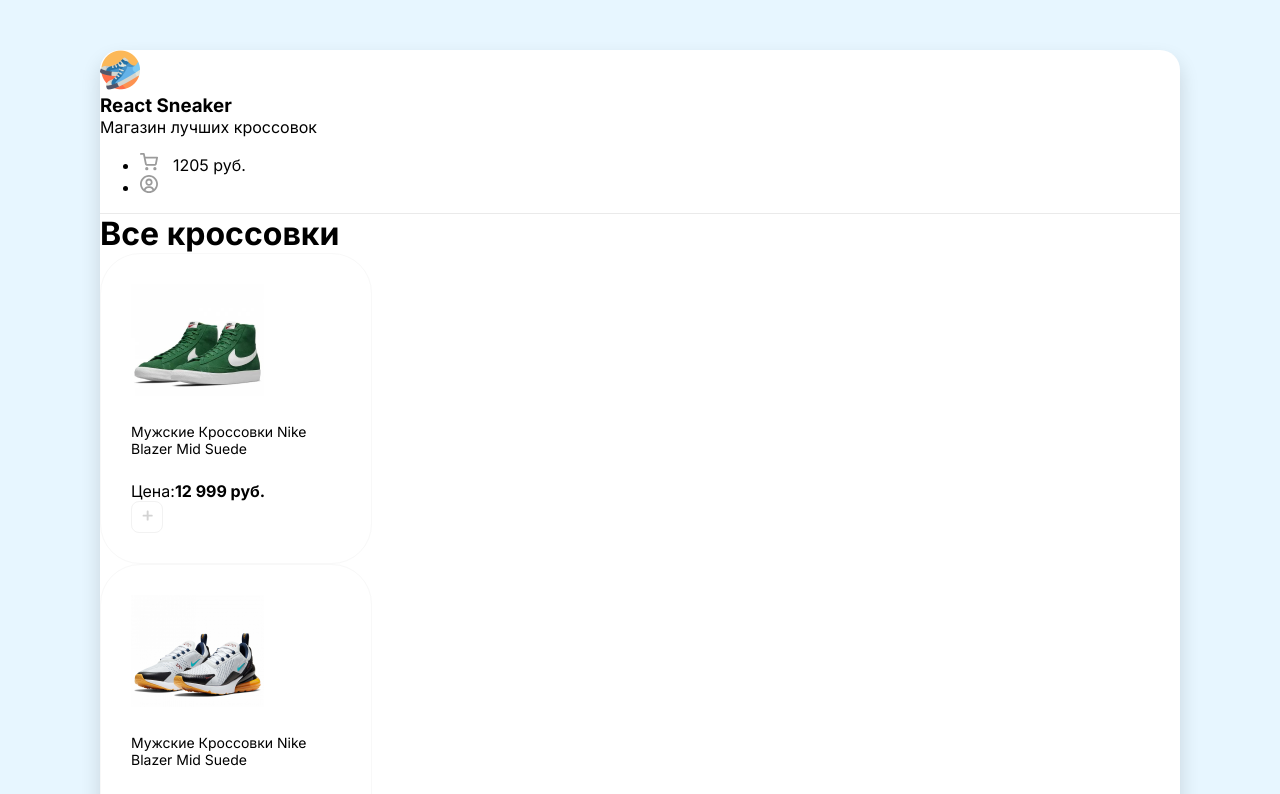
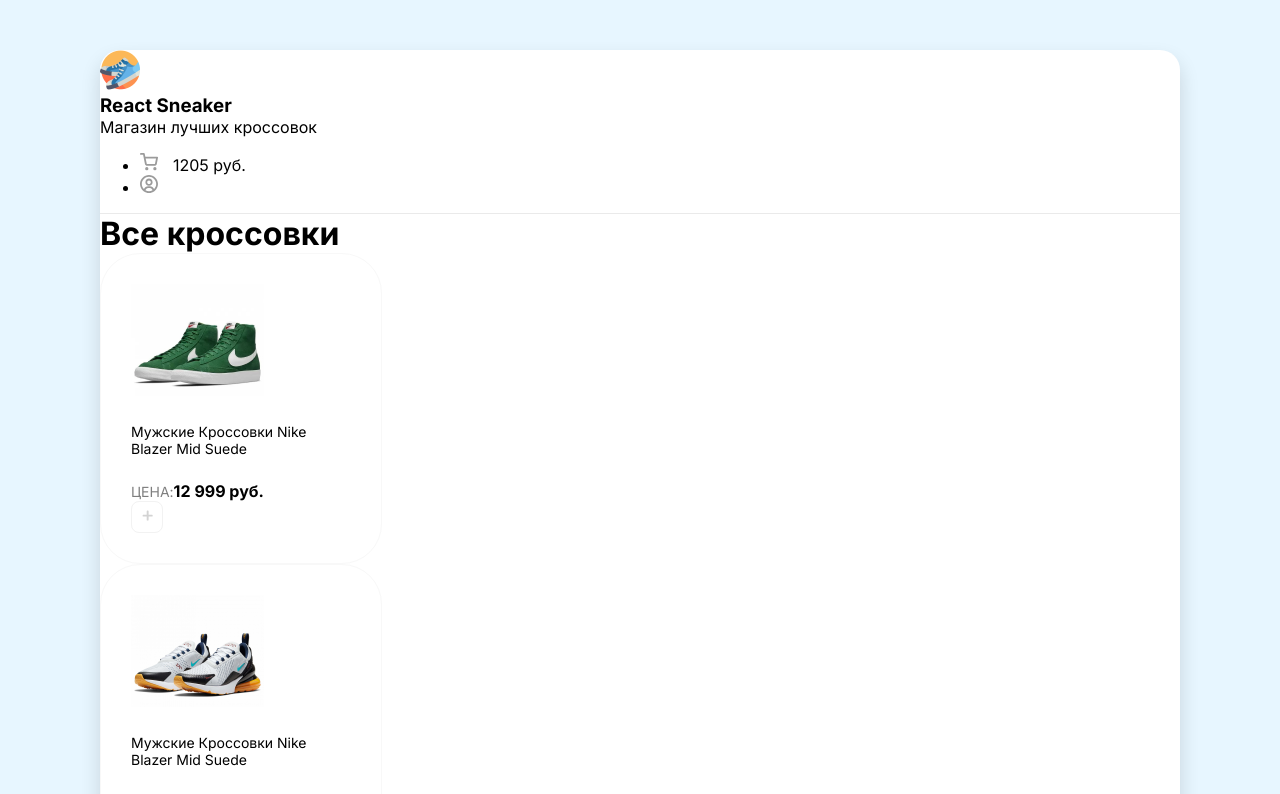
Before and after one commit to etozhesady/reacksneakers, a React (Create React App) app: page / in a window 1280 px wide. Shown: the top 794 px of the page. Built offline with nearby package versions, Linux system fonts and the light colour scheme.

Commit message:
add little bit css to card

```diff
--- a/src/index.scss
+++ b/src/index.scss
@@ -34,8 +34,19 @@
 .card {
   border: 1px solid #F8F8F8;
   padding: 30px;
-  width: 210px;
+  width: 220px;
   border-radius: 40px;
+  margin-right: 30px;
+
+  span {
+    font-size: 14px;
+    opacity: 0.5;
+    text-transform: uppercase;
+  }
+
+  b {
+    font-style: 13px;
+  }
 
   h5 {
     font-weight: 400;
```
